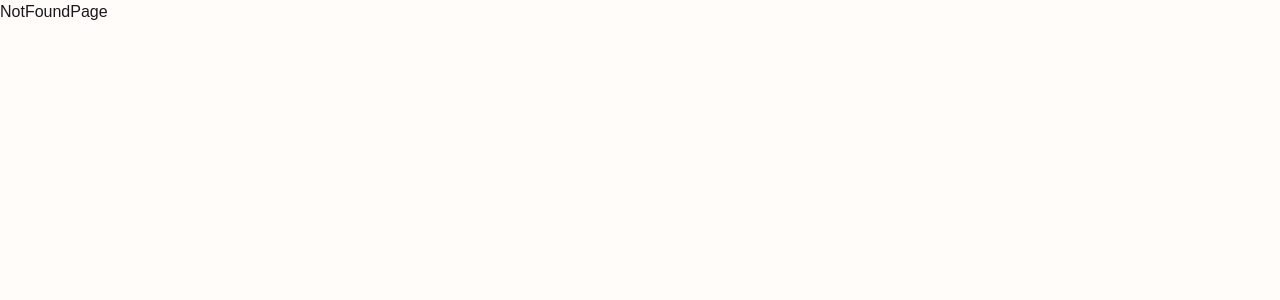
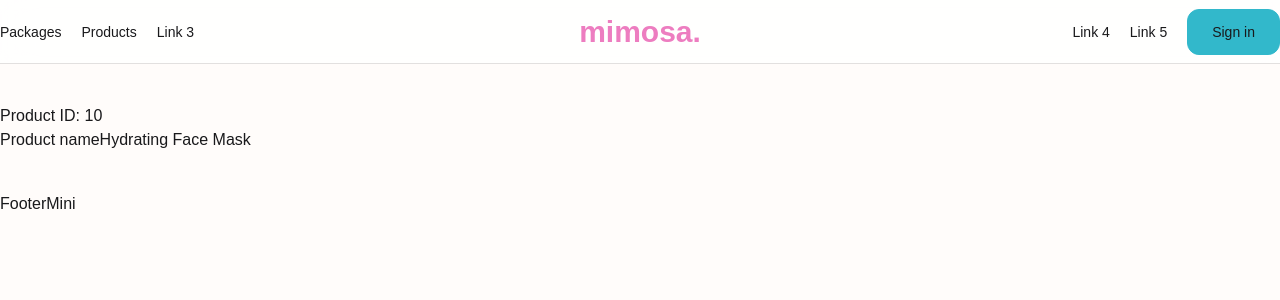
Before and after one commit to masudranashawon/mimosa, a Next.js app: page /products/10 in a window 1280 px wide. Shown: the top 300 px of the page. Built offline with nearby package versions, Linux system fonts and the light colour scheme; a web font is replaced by a local one.

Commit message:
product details added

```diff
--- /dev/null
+++ b/app/products/[id]/layout.tsx
@@ -0,0 +1,13 @@
+import type { Metadata } from 'next';
+
+export const metadata: Metadata = {
+  title: 'Mimosa | Product Details',
+};
+
+export default function ProductDetailsPageLayout({
+  children,
+}: {
+  children: React.ReactNode;
+}) {
+  return <>{children}</>;
+}
--- /dev/null
+++ b/app/products/[id]/page.tsx
@@ -0,0 +1,26 @@
+import { data } from '@/data/products';
+import { productItem } from '@/types/productItem';
+import ProductDetailsSection from '@/components/Product-Details/ProductDetailsSection';
+import FooterMini from '@/components/shared/footer/FooterMini';
+import Navbar from '@/components/shared/navbar/Navbar';
+
+const ProductDetailsPage = ({ params }: { params: { id: string } }) => {
+  const id = Number(params.id);
+  const product = data.find((item: productItem) => item.id === id);
+
+  if (!product) {
+    return null;
+  }
+
+  return (
+    <>
+      <Navbar />
+      <main>
+        <ProductDetailsSection product={product} />
+      </main>
+      <FooterMini />
+    </>
+  );
+};
+
+export default ProductDetailsPage;
--- /dev/null
+++ b/components/Product-Details/ProductDetailsSection.tsx
@@ -0,0 +1,18 @@
+import { productItem } from '@/types/productItem';
+
+interface ProductDetailsSectionProps {
+  product: productItem;
+}
+
+const ProductDetailsSection: React.FC<ProductDetailsSectionProps> = ({
+  product,
+}) => {
+  return (
+    <section className='wrapper section-padding'>
+      <span>Product ID: {product.id}</span>
+      <h3>Product name{product.title}</h3>
+    </section>
+  );
+};
+
+export default ProductDetailsSection;
--- a/components/products/ProductItem.tsx
+++ b/components/products/ProductItem.tsx
@@ -11,7 +11,10 @@ interface ProductItemProps {
 const ProductItem: React.FC<ProductItemProps> = ({ productItem }) => {
   return (
     <div className='flex h-full w-full flex-col gap-5 overflow-hidden rounded-xl border border-gray p-5'>
-      <div className='group h-[15rem] w-full overflow-hidden rounded-lg'>
+      <Link
+        href={`/products/${productItem.id}`}
+        className='group h-[15rem] w-full overflow-hidden rounded-lg'
+      >
         {/* PRODUCT IMAGE */}
         <Image
           src={productItem.images[0]}
@@ -21,7 +24,7 @@ const ProductItem: React.FC<ProductItemProps> = ({ productItem }) => {
           priority
           className='eq h-full w-full object-cover group-hover:scale-125'
         />
-      </div>
+      </Link>
 
       {/* PRODUCT SHORT DETAIL */}
       <div className='flex flex-col gap-2.5'>
```
